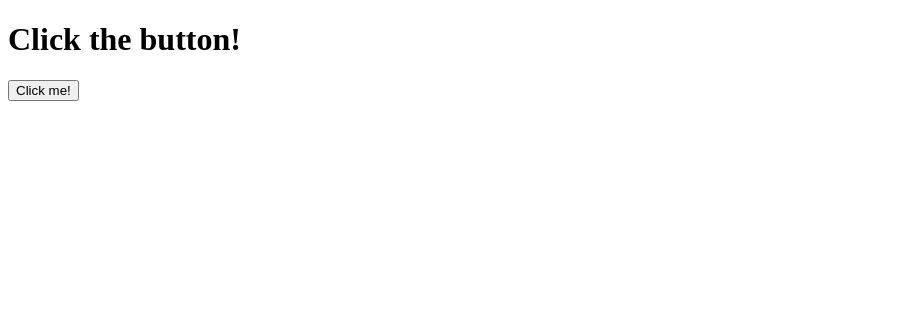
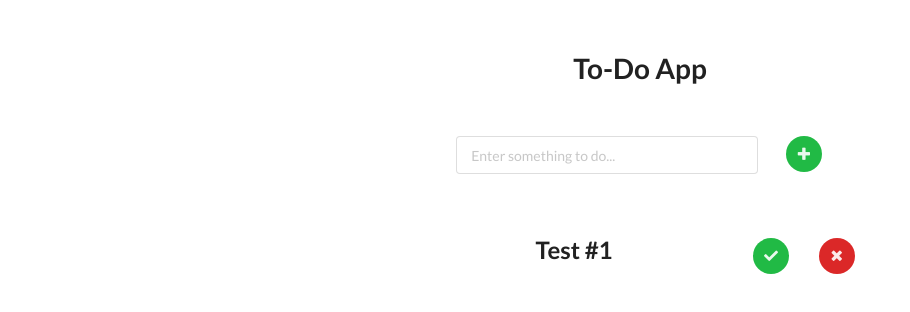
Before and after one commit to BbananasS/ECSE437_FinalProject, a React (Create React App) app: page / in a window 1280 px wide. Shown: the top 312 px of the page, without its empty margins (0-910 px from the left). Built offline with nearby package versions, Linux system fonts and the light colour scheme.

Commit message:
First mockup of To-do list frontend
Change-Id: If33e8748ef3e99d232051fa6b769b8b9bf294dcd

```diff
--- a/public/index.html
+++ b/public/index.html
@@ -24,6 +24,7 @@
       work correctly both with client-side routing and a non-root public URL.
       Learn how to configure a non-root public URL by running `npm run build`.
     -->
+    <link rel="stylesheet" href="https://cdnjs.cloudflare.com/ajax/libs/semantic-ui/2.5.0/semantic.min.css" integrity="sha512-KXol4x3sVoO+8ZsWPFI/r5KBVB/ssCGB5tsv2nVOKwLg33wTFP3fmnXa47FdSVIshVTgsYk/1734xSk9aFIa4A==" crossorigin="anonymous" referrerpolicy="no-referrer" />
     <title>React App</title>
   </head>
   <body>
--- a/src/App.js
+++ b/src/App.js
@@ -1,21 +1,25 @@
 import React from "react";
-import Header from "./components/Header"
-import Button from "./components/Button"
 
-// Could do it like this!
-// const Test = function() {
-//
-// }
+import Form from "./components/Form"
+import Section from "./components/Section"
+import List from "./components/List"
 
-class App extends React.Component {
-    render() {
-        return (
-            <div>
-                <Header />
-                <Button />
+const appTitle = "To-Do App"
+
+const App = () => {
+    return <div className="ui container center aligned">
+                <Section>
+                    <h1>{appTitle}</h1>
+                </Section>
+
+                <Section>
+                    <Form />
+                </Section>
+
+                <Section>
+                    <List />
+                </Section>
             </div>
-        );
-    }
 }
 
 export default App;
--- a/src/components/Button.js
+++ /dev/null
@@ -1,13 +0,0 @@
-import React from "react";
-
-function sayHello() {
-    console.log("Hello!");
-}
-
-class Button extends React.Component {
-    render() {
-        return <button onClick={sayHello}>Click me!</button>;
-    }
-}
-
-export default Button;
--- /dev/null
+++ b/src/components/Form.js
@@ -0,0 +1,33 @@
+import React, { useState } from "react"
+
+const Form = () => {
+    const [inputValue, setInputValue] = useState("")
+
+    const handleInputChange = (e) => {
+        setInputValue(e.target.value)
+    }
+
+    return (
+        <form className="ui form">
+            <div className="ui grid center aligned">
+                <div className="row">
+                    <div className="column five wide">
+                        <input
+                            value={inputValue}
+                            onChange={handleInputChange}
+                            type="text"
+                            placeholder="Enter something to do..."
+                        />
+                    </div>
+
+                    <div className="column one wide">
+                        <button type="submit" className="ui button circular icon green"><i className="white plus icon"></i></button>
+                    </div>
+
+                </div>
+            </div>
+        </form>
+    )
+}
+
+export default Form
--- a/src/components/Header.js
+++ /dev/null
@@ -1,7 +0,0 @@
-import React from "react";
-
-const Header = () => {
-    return <h1>Click the button!</h1>;
-}
-
-export default Header;
--- /dev/null
+++ b/src/components/List.js
@@ -0,0 +1,12 @@
+import React from "react"
+import Todo from "./Todo"
+
+const List = () => {
+    return (
+        <div className="ui grid center aligned">
+            <Todo title="Test #1" />
+        </div>
+    )
+}
+
+export default List
--- /dev/null
+++ b/src/components/Section.js
@@ -0,0 +1,12 @@
+import React from "react"
+
+const Section = ({ children }) => {
+    return (
+        <div style={{ margin: "50px" }}>
+            {children}
+        </div>
+
+    )
+};
+
+export default Section
--- /dev/null
+++ b/src/components/Todo.js
@@ -0,0 +1,70 @@
+import React, { useState } from "react"
+
+const Todo = ({title}) => {
+    const [isEditing, setIsEditing] = useState(false)
+    const [value, setValue] = useState(title)
+    const [tempValue, setTempValue] = useState(title)
+    const [completed, setCompleted] = useState(false)
+
+    const handleDivDoubleClick = () => {
+    setIsEditing(true)
+    }
+
+    const handleInputKeyDown = (e) => {
+        const key = e.keyCode
+
+        if (key === 13){
+            setValue(tempValue)
+            setIsEditing(false)
+        } else if (key === 27) {
+            setTempValue(value)
+            setIsEditing(false)
+        }
+    }
+
+    const handleInputOnChange = (e) => {
+        setTempValue(e.target.value)
+    }
+
+    const handleButtonClick = () => {
+        setCompleted(true)
+    }
+
+    return (
+        <div className="row" onDoubleClick={handleDivDoubleClick}>
+            {
+            isEditing ?
+                <div className="column seven wide">
+                    <div className="ui input fluid">
+                        <input
+                            onChange={handleInputOnChange}
+                            onKeyDown={handleInputKeyDown}
+                            autoFocus={true}
+                            value={tempValue}
+                        />
+                    </div>
+                </div> :
+                <>
+                    <div className="column five wide">
+                        <h2 className={"ui header" + (completed ? " green" : "")}>{value}</h2>
+                    </div>
+
+                    <div className="column one wide">
+                        <button
+                            className="ui button circular icon green"
+                            onClick={handleButtonClick}
+                        >
+                            <i className="white check icon"></i></button>
+                    </div>
+
+                    <div className="column one wide">
+                        <button className="ui button circular icon red"><i className="white remove icon"></i></button>
+                    </div>
+                </>
+            }
+            </div>
+
+    )
+}
+
+export default Todo
```
